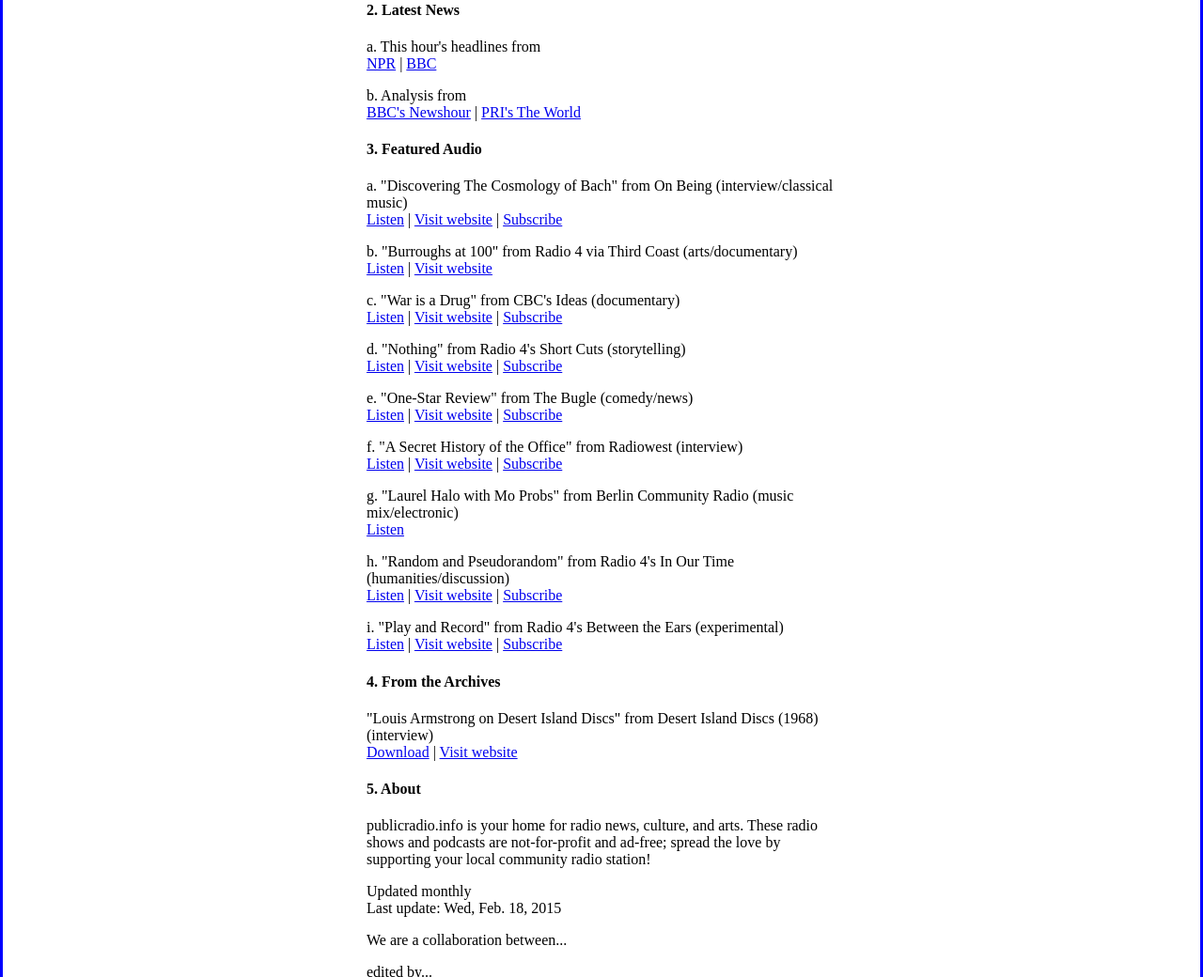
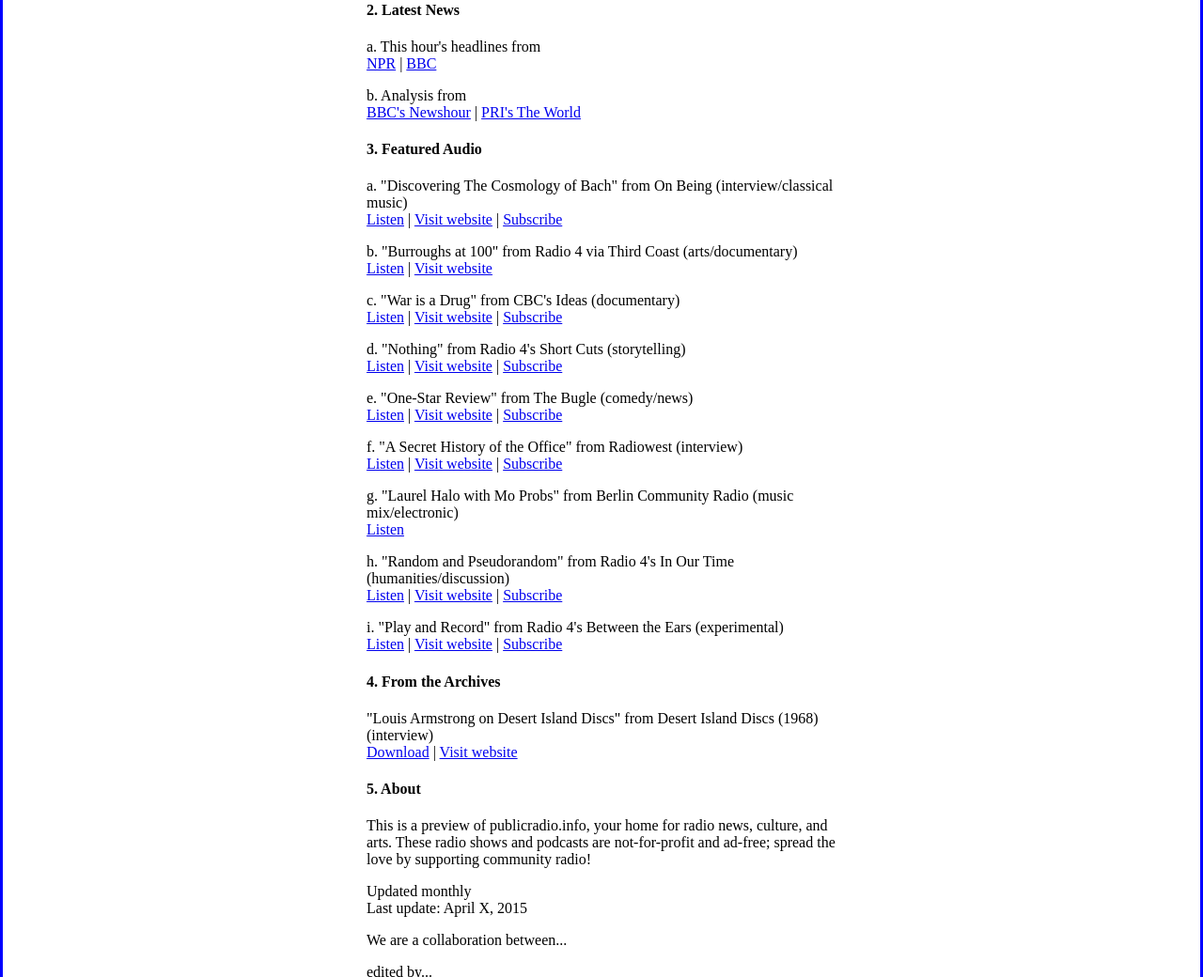
Before and after one commit to radioopensource/dotinfo, a Jekyll site: the page built from index.html, in a window 1280 px wide. Shown: the part 887-1927 px from the top of the page at 94% size. Built offline with Jekyll 4.4.1, drawn with Linux system fonts in a browser that asks for light colours; grey boxes are pictures that could not be loaded.

Commit message:
rewrite summary

```diff
--- a/_data/meta.yml
+++ b/_data/meta.yml
@@ -1,6 +1,6 @@
 description: >
-  publicradio.info is your home for radio news,
-  culture, and arts. These radio shows and
+  This is a preview of publicradio.info, your home for
+  radio news, culture, and arts. These radio shows and
   podcasts are not-for-profit and ad-free; spread the love
-  by supporting your local community radio station!
-last_update: Wed, Feb. 18, 2015
+  by supporting community radio!
+last_update: April X, 2015
```
